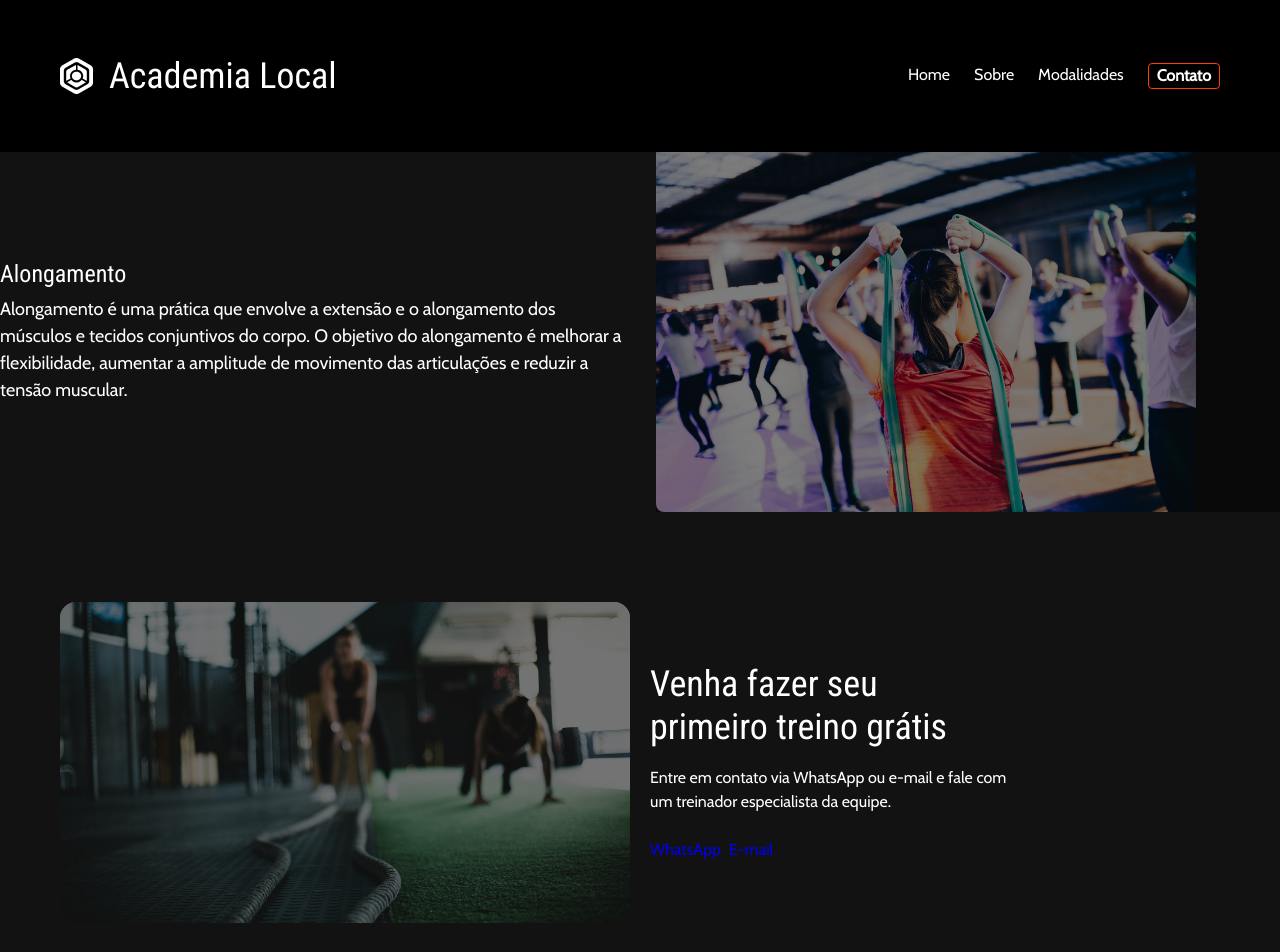
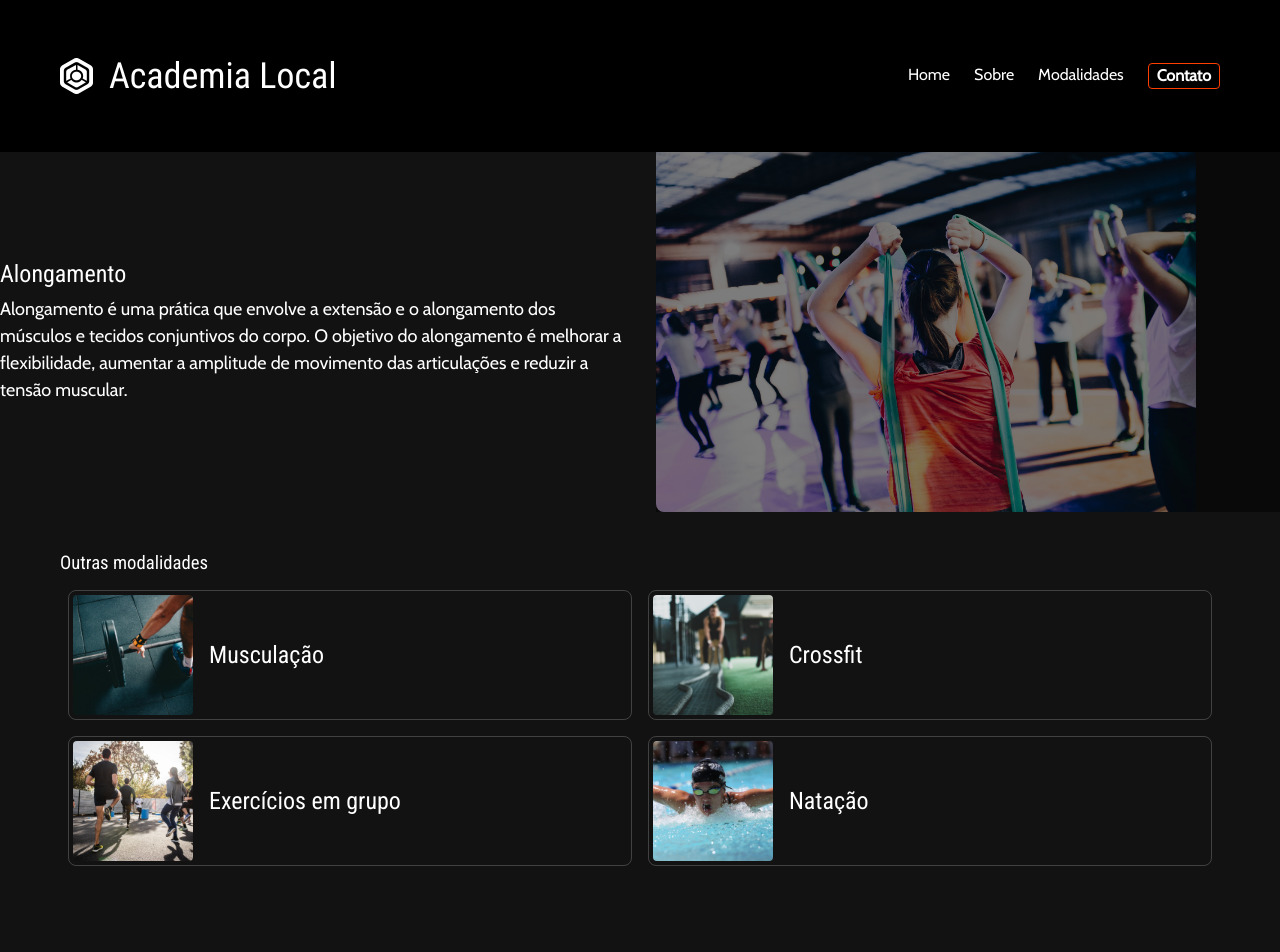
Before and after one commit to josuecintra/svelte-academia, a SvelteKit app: page /modalidades/alongamento in a window 1280 px wide. Shown: the top 952 px of the page. Built offline with nearby package versions, Linux system fonts and the light colour scheme.

Commit message:
Reutilizando Component Card

```diff
--- a/src/lib/Card.svelte
+++ b/src/lib/Card.svelte
@@ -1,16 +1,20 @@
 <script>
-    import { page } from '$app/state';
     export let info;
 
-    let currentPageId = page.route.id;
+    /**
+     * as linhas abaixo são uma tentativa de pegar a rota atual para montar o link dinâmico
+     * assim como no
+     * <a href="{currentPageId}/{info.slug}"
+     *
+     * Foram alterados para versão hardcoded por conta da utilização deste componente em outros lugares que não funcionam dinamicamente
+    */
+    // import { page } from '$app/state';
 
-    console.log(currentPageId);
-
-    // console.log(info);
+    // let currentPageId = page.route.id;
 
 </script>
 
-<a href="{currentPageId}/{info.slug}" class="card">
+<a href="/modalidades/{info.slug}" class="card">
     <img src="{info.img}" alt="" width="120" height="120" />
     <h2>{info.name}</h2>
 </a>
--- a/src/lib/IntroSingle.svelte
+++ b/src/lib/IntroSingle.svelte
@@ -3,7 +3,7 @@
     console.log(data);
 </script>
 
-<div class="intro__wrapoer wrapper">
+<div class="intro__wrapper wrapper">
     <div class="intro__content">
         <h2>{data.name}</h2>
         <p>{data.content}</p>
@@ -15,16 +15,12 @@
 </div>
 
 <style>
-    .intro__wrapoer {
+    .intro__wrapper {
         display: grid;
         grid-template-columns: 1fr 1fr;
         gap: 2rem;
         max-height: 360px;
         align-items: center;
-    }
-
-    .intro__content {
-
     }
 
     .intro__img {
--- a/src/routes/modalidades/[slug]/+page.svelte
+++ b/src/routes/modalidades/[slug]/+page.svelte
@@ -3,13 +3,38 @@
     import { modalidades } from '$lib/stores';
 
     import IntroSingle from '$lib/IntroSingle.svelte';
+    import Card from '$lib/Card.svelte';
 
 	let modalidade = page.params.slug;
 
     let data = $modalidades.find(m => m.slug === modalidade);
 
-    console.log(data);
-
 </script>
 
 <IntroSingle {data} />
+
+<section class="related">
+    <div class="related__wrapper wrap">
+        <h3>Outras modalidades</h3>
+
+        <div class="list">
+            {#each $modalidades.filter(m => m.slug !== modalidade) as mod}
+                <Card info={mod} />
+            {/each}
+        </div>
+    </div>
+</section>
+
+<style>
+    .related {
+        margin-top: 40px;
+    }
+
+    .list {
+        display: flex;
+        flex-wrap: wrap;
+        gap: 1rem;
+        justify-content: center;
+        margin-top: 16px;
+    }
+</style>
```
